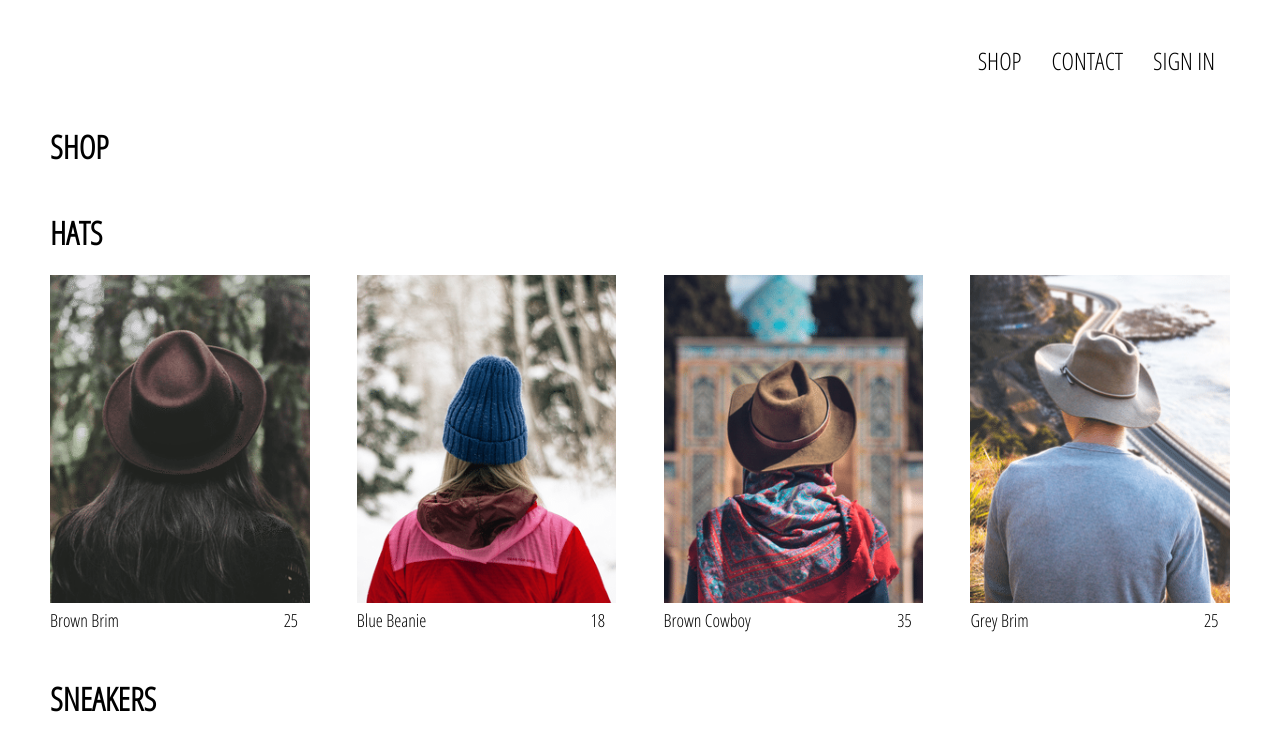
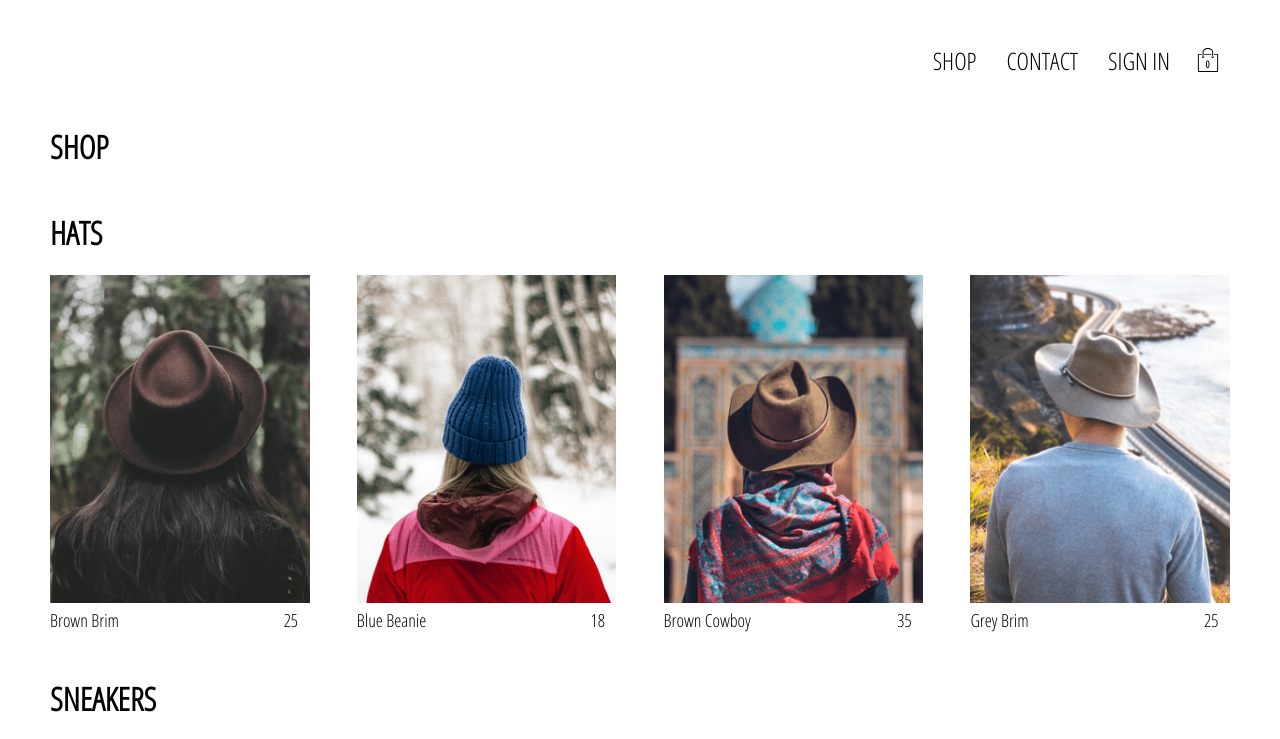
Before and after one commit to q-rault/clothing-eshop, a React (Create React App) app: page /shop in a window 1280 px wide. Shown: the top 739 px of the page. Built offline with nearby package versions, Linux system fonts and the light colour scheme; no server answers.

Commit message:
Adding a cart icon to header

```diff
--- /dev/null
+++ b/src/components/cart-icon/cart-icon.component.jsx
@@ -0,0 +1,14 @@
+import React from "react";
+
+import { ReactComponent as ShoppingIcon } from "../../assets/shopping-bag.svg";
+
+import "./cart-icon.styles.scss";
+
+const CartIcon = () => (
+  <div className="cart-icon">
+    <ShoppingIcon className="shopping-icon" />
+    <span className="item-count">0</span>
+  </div>
+);
+
+export default CartIcon;
--- /dev/null
+++ b/src/components/cart-icon/cart-icon.styles.scss
@@ -0,0 +1,21 @@
+.cart-icon {
+  width: 45px;
+  height: 45px;
+  position: relative;
+  display: flex;
+  align-items: center;
+  justify-content: center;
+  cursor: pointer;
+
+  .shopping-icon {
+    width: 24px;
+    height: 24px;
+  }
+
+  .item-count {
+    position: absolute;
+    font-size: 10px;
+    font-weight: bold;
+    bottom: 12px;
+  }
+}
--- a/src/components/header/header.component.jsx
+++ b/src/components/header/header.component.jsx
@@ -1,6 +1,8 @@
 import React from "react";
 import { Link } from "react-router-dom";
 import { connect } from "react-redux";
+
+import CartIcon from "../cart-icon/cart-icon.component";
 
 import { ReactComponent as Logo } from "../../assets/logo.svg";
 
@@ -34,6 +36,7 @@
             SIGN IN
           </Link>
         )}
+        <CartIcon />
       </div>
     </div>
   );
```
Also changed, not shown: src/assets/shopping-bag.svg (added).
